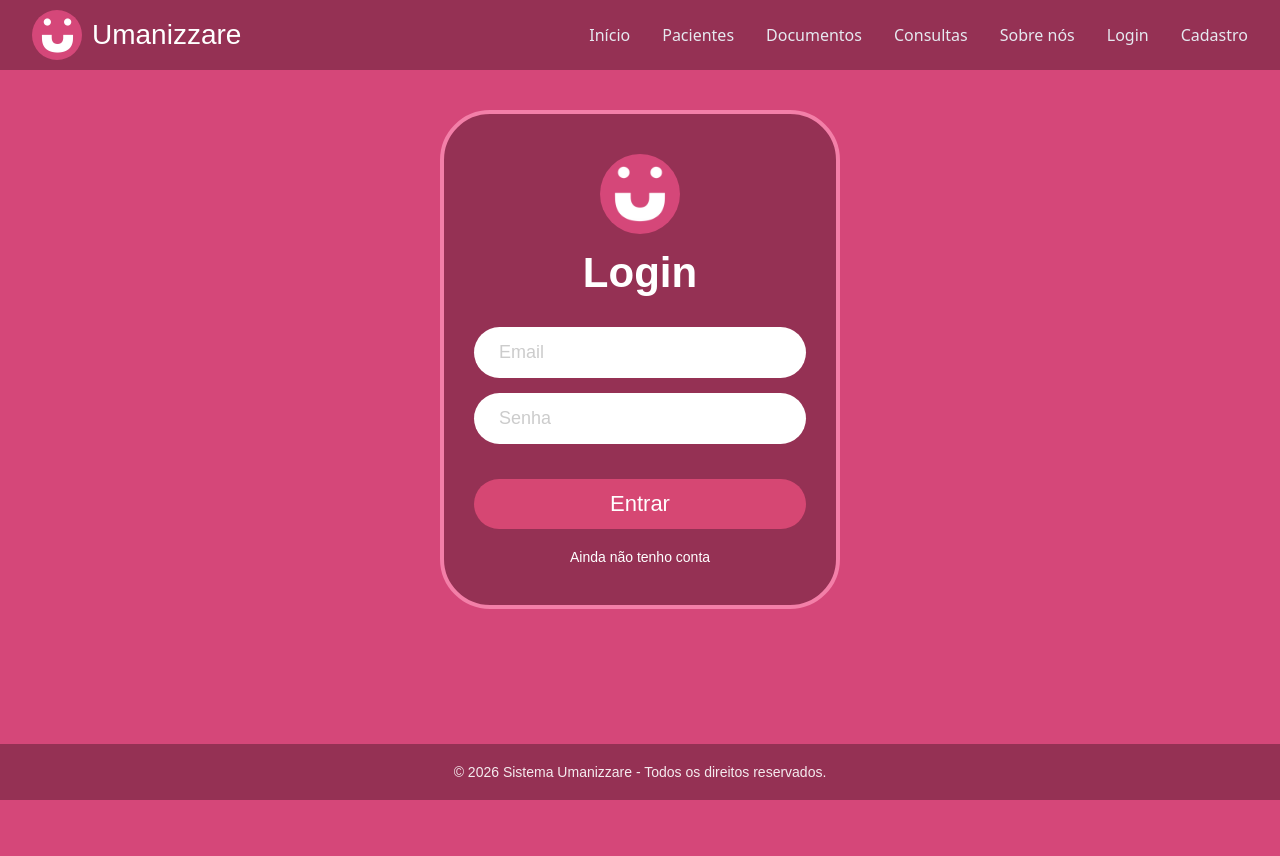
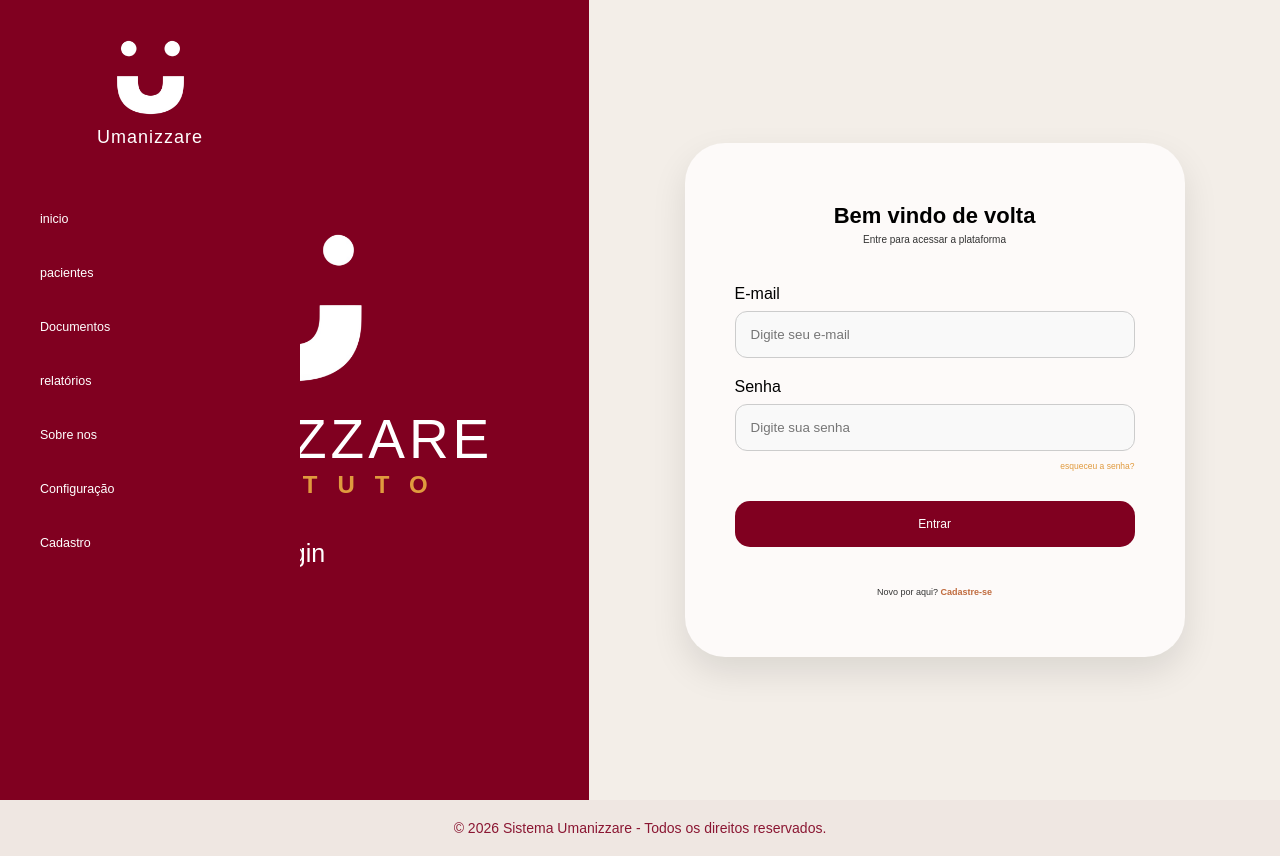
Before and after one commit to Joviviz/sistema-umanizzare, a React (Vite) app: page /login in a window 1280 px wide. Before the commit the page ends 800 px from the top, so only its background shows below. Built offline with nearby package versions, Linux system fonts and the light colour scheme.

Commit message:
mudando o designer das paginas

```diff
--- a/src/components/Footer/styles.module.css
+++ b/src/components/Footer/styles.module.css
@@ -1,6 +1,6 @@
 .footer {
-    background-color: #953154 ;
-    color: #ffffff;
+    background-color: #EFE7E2;
+    color: #800020;
     padding: 20px 0;
     text-align: center;
     width: 100%;
--- a/src/components/Header/index.tsx
+++ b/src/components/Header/index.tsx
@@ -1,59 +1,45 @@
 import styles from "./styles.module.css";
-import { Link } from "react-router-dom";
-
+import { Link, useLocation } from "react-router-dom";
 import logo from "../../assets/images/logo.png";
 
 export function Header() {
+  const location = useLocation();
+
+  // Função auxiliar para verificar qual aba está ativa na URL
+  const isActive = (path: string) => location.pathname === path ? styles.active : "";
+
   return (
-    <header className={styles.header}>
-      <div className={styles.headerContent}>
-        <a href="#" className={styles.brand}>
-          <div className={styles.logoCircle}>
+    <aside className={styles.sidebar}>
+      {/* Área da Logo no topo da barra lateral */}
+      <div className={styles.logoArea}>
         <img src={logo} alt="Umanizzare" className={styles.logoImage} />
+        <h1 className={styles.brandName}>Umanizzare</h1>
       </div>
-          <h1 className={styles.brandName}>Umanizzare</h1>
+
+      {/* Menu de Navegação Vertical */}
+      <nav className={styles.nav}>
+        <Link to="/" className={`${styles.navLink} ${isActive("/")}`}>
+          inicio
+        </Link>
+        <a href="#pacientes" className={styles.navLink}>
+          pacientes
         </a>
-
-        <nav className={styles.nav}>
-          <ul className={styles.navList}>
-            <li>
-              <Link to="/" className={styles.navLink}>
-                Início
-              </Link>
-            </li>
-            <li>
-              <a href="#pacientes" className={styles.navLink}>
-                Pacientes
-              </a>
-            </li>
-            <li>
         <a href="#documentos" className={styles.navLink}>
           Documentos
         </a>
-            </li>
-            <li>
         <a href="#consultas" className={styles.navLink}>
-                Consultas
+          relatórios
         </a>
-            </li>
-            <li>
         <a href="#sobre" className={styles.navLink}>
-                Sobre nós
+          Sobre nos
         </a>
-            </li>
-            <li>
         <Link to="/login" className={styles.navLink}>
-                Login
+          Configuração
         </Link>
-            </li>
-            <li>
         <Link to="/register" className={styles.navLink}>
           Cadastro
         </Link>
-            </li>
-          </ul>
       </nav>
-      </div>
-    </header>
+    </aside>
   );
 }
--- a/src/components/Header/styles.module.css
+++ b/src/components/Header/styles.module.css
@@ -1,71 +1,59 @@
-.header{
-    background-color: #953154;
-    display: flex;
-    align-items: center;
-    top: 0;
-    position: sticky;
-    height: 7rem;
-    padding: 0 3.2rem;
+.sidebar {
+  width: 300px;
+  height: 100vh;
+  background-color: #800020; /* Vinho principal da paleta */
+  display: flex;
+  flex-direction: column;
+  padding: 40px 0;
+  position: fixed;
+  left: 0;
+  top: 0;
+  z-index: 1000;
 }
 
-/* LOGO*/
-.brand {
+.logoArea {
   display: flex;
+  flex-direction: column;
   align-items: center;
-  text-decoration: none;
-  gap: 10px;
-}
-
-.logoCircle {
-  width: 50px;
-  height: 50px;
-  background-color: #D54779; /* Cor rosa do fundo da logo */
-  border-radius: 50%;
-  display: flex;
-  justify-content: center;
-  align-items: center;
-  overflow: hidden;
+  margin-bottom: 50px;
+  text-align: center;
 }
 
 .logoImage {
-  width: 70%;
+  width: 75px;
   height: auto;
-  object-fit: contain;
+  margin-bottom: 12px;
 }
 
 .brandName {
-  color: white;
-  font-family: 'Handlee', sans-serif; /* A fonte manuscrita que você viu na imagem */
-  font-size: 28px;
-  font-weight: 400;
+  color: #ffffff;
+  font-family: 'Poppins', sans-serif; /* Use a mesma fonte do design */
+  font-weight: 300;
+  font-size: 1.8rem;
+  letter-spacing: 1px;
 }
 
-/*BARRA DE NAVEGAÇAO*/
-.headerContent{
-    margin: 0 auto;
-    width: 100%;
-    display: flex;
-    align-items: center;
-    justify-content: space-between;
-}
-
-.nav{
-    display: flex;
-    align-items: center;
-}
-
-.navList{
-    list-style: none;
-    display: flex;
-    gap: 3.2rem;
+.nav {
+  display: flex;
+  flex-direction: column;
+  gap: 12px;
+  width: 100%;
 }
 
 .navLink {
-    text-decoration: none;
-    color: var(--default-text);
-    display: flex;
-    align-items: center;
+  color: #ffffff;
+  font-family: 'Poppins', sans-serif;
+  font-size: 1.25rem;
+  text-decoration: none;
+  padding: 14px 40px;
+  width: 90%; /* Deixa um espaço na ponta direita para o arredondamento aparecer */
+  border-top-right-radius: 20px;
+  border-bottom-right-radius: 20px;
+  background-color: transparent;
+  transition: all 0.25s ease-in-out;
 }
+
 .navLink:hover {
-    color: #F37FA8; /* Cor rosa para o hover */
+  background-color:#b52244;
+  padding-left: 45px;
 }
--- a/src/pages/Login/Login.module.css
+++ b/src/pages/Login/Login.module.css
@@ -1,98 +1,141 @@
 .container {
+  height: 100vh;
+  width: 100vw;
+  display: flex;
+  overflow: hidden;
+  font-family: 'Poppins', sans-serif;
+}
+
+/* LADO ESQUERDO - VINHO */
+.sidebar {
+  flex: 1;
+  background-color: #800020; /* Vinho Umanizzare */
+  display: flex;
+  flex-direction: column;
+  align-items: center;
+  justify-content: center;
+  color: white;
+  padding: 40px;
+}
+
+.logoArea {
+  text-align: center;
+}
+
+.logoArea img {
+  width: 150px; /* Logo maior como na imagem */
+  margin-bottom: 20px;
+}
+
+.logoArea h1 {
+  font-size: 5.5rem;
+  font-weight: 300;
+  letter-spacing: 4px;
+  text-transform: uppercase;
+}
+
+.logoArea h3{
+  display: block;
+  font-size: 1.5em;
+  letter-spacing: 20px;
+  color: #E09A3E; /* Bronze do Instituto */
+  margin-top: 0px;
+  margin-bottom: 40px;
+}
+
+.sidebar h2 {
+  font-size: 2.5rem;
+  font-weight: 400;
+}
+
+/* LADO DIREITO - CREME */
+.formSection {
+  flex: 1.2;
+  background-color: #f3eee8; /* Fundo creme da imagem */
   display: flex;
   justify-content: center;
   align-items: center;
-  padding: 40px 20px;
-  background-color: #D54779; /* Cor rosa do fundo externo */
+  padding: 40px;
 }
 
-.card {
-  background-color: #953154; /* Cor rosa escuro do card interno */
+.loginCard {
+  background-color: #fdfaf9; /* Branco levemente quente */
   width: 100%;
-  max-width: 400px;
-  padding: 40px 30px;
-  border-radius: 50px; /* Bordas bem arredondadas */
+  max-width: 500px;
+  padding: 60px 50px;
+  border-radius: 40px;
+  box-shadow: 0 15px 35px rgba(0, 0, 0, 0.1);
   text-align: center;
-  border: 4px solid #F37FA8; /* Borda levemente mais clara */
-}
-/*LOGO*/
-.iconContainer {
-  display: flex;
-  justify-content: center;
-  margin-bottom: 10px;
 }
 
-.logoContainer {
-  display: flex;
-  justify-content: center;
-  margin-bottom: 15px;
+.header h3 {
+  color: #000;
+  font-size: 2.2rem;
+  margin-bottom: 5px;
 }
 
-.logoCircle {
-  background-color: #D54779; /* Cor rosa do fundo da logo */
-  width: 80px;
-  height: 80px;
-  border-radius: 50%;
-  display: flex;
-  justify-content: center;
-  align-items: center;
-  overflow: hidden;
+.header p {
+  color: #333;
+  font-size: 1rem;
+  margin-bottom: 40px;
 }
 
-.logoImage {
-  width: 70%; /* Para a logo não tocar nas bordas do círculo */
-  height: auto;
-  object-fit: contain;
+.inputGroup {
+  text-align: left;
+  margin-bottom: 20px;
 }
-.title {
-  color: white;
-  font-family: 'Handlee', sans-serif;
-  font-size: 42px;
+
+.inputGroup label {
+  display: block;
+  color: #000;
+  margin-bottom: 8px;
+  font-weight: 500;
+}
+
+.inputGroup input {
+  width: 100%;
+  padding: 15px;
+  border: 1px solid #ccc;
+  border-radius: 12px;
+  background-color: #f9f9f9;
+  outline: none;
+}
+
+.forgotPassword {
+  display: block;
+  text-align: right;
+  color: #E09A3E; /* Cor bronzeada para o link */
+  font-size: 0.85rem;
+  text-decoration: none;
+  margin-top: -10px;
   margin-bottom: 30px;
 }
 
-.form {
-  display: flex;
-  flex-direction: column;
-  gap: 15px;
+.btnEntrar {
+  width: 100%;
+  background-color: #800020;
+  color: white;
+  padding: 16px;
+  border: none;
+  border-radius: 15px;
+  font-size: 1.2rem;
+  font-weight: 500;
+  cursor: pointer;
+  transition: 0.3s;
 }
 
-.input {
-  padding: 15px 25px;
-  border-radius: 30px;
-  border: none;
-  font-size: 18px;
-  color: #47474766;
-  outline: none;
+.btnEntrar:hover {
+  background-color: #600018;
 }
 
-.input::placeholder {
-  color: #ccc;
-  font-family: 'Handlee', sans-serif;
+.footerLink {
+  margin-top: 40px;
+  color: #333;
+  font-size: 0.9rem;
 }
 
-.button {
-  margin-top: 20px;
-  padding: 12px;
-  background-color: #d64773;
-  color: white;
-  border: none;
-  border-radius: 25px;
-  font-size: 22px;
-  cursor: pointer;
-  font-family: 'Handlee', sans-serif;
-  transition: opacity 0.2s;
+.footerLink a {
+  color: #c06b3e;
+  font-weight: bold;
+  text-decoration: none;
 }
-
-.button:hover {
-  opacity: 0.9;
-}
-
-.link {
-  display: block;
-  margin-top: 20px;
-  color: white;
-  text-decoration: none;
-  font-size: 14px;
-  font-family: sans-serif;
-}
--- a/src/pages/Login/index.tsx
+++ b/src/pages/Login/index.tsx
@@ -3,28 +3,55 @@ import { Link } from 'react-router-dom';
 import logo from "../../assets/images/logo.png";
 
 export function Login() {
+  const handleSubmit = (e: React.FormEvent) => {
+    e.preventDefault();
+  };
+
   return (
     <div className={styles.container}>
-      <div className={styles.card}>
-        <div className={styles.logoContainer}>
-            <div className={styles.logoCircle}>
-                <img src={logo} alt="Logo Umanizzare" className={styles.logoImage} />
+
+      {/* SEÇÃO VINHO (ESQUERDA) */}
+      <div className={styles.sidebar}>
+        <div className={styles.logoArea}>
+           <img src={logo} alt="Logo Umanizzare" />
+           <h1>Umanizzare</h1>
+           <h3>INSTITUTO</h3>
+        </div>
+        <h2>Login</h2>
+      </div>
+
+      {/* SEÇÃO FORMULÁRIO (DIREITA) */}
+      <div className={styles.formSection}>
+        <div className={styles.loginCard}>
+          <div className={styles.header}>
+            <h3>Bem vindo de volta</h3>
+            <p>Entre para acessar a plataforma</p>
+          </div>
+
+          <form onSubmit={handleSubmit}>
+            <div className={styles.inputGroup}>
+              <label>E-mail</label>
+              <input type="email" placeholder="Digite seu e-mail" required />
             </div>
+
+            <div className={styles.inputGroup}>
+              <label>Senha</label>
+              <input type="password" placeholder="Digite sua senha" required />
+            </div>
+
+            <a href="#" className={styles.forgotPassword}>esqueceu a senha?</a>
+
+            <button type="submit" className={styles.btnEntrar}>
+              Entrar
+            </button>
+          </form>
+
+          <p className={styles.footerLink}>
+            Novo por aqui? <Link to="/register">Cadastre-se</Link>
+          </p>
         </div>
+      </div>
 
-        <h1 className={styles.title}>Login</h1>
-
-        <form className={styles.form}>
-          <input type="email" placeholder="Email" className={styles.input} />
-          <input type="password" placeholder="Senha" className={styles.input} />
-
-          <button type="submit" className={styles.button}>Entrar</button>
-        </form>
-
-        <Link to="/register" className={styles.link}>
-          Ainda não tenho conta
-        </Link>
-      </div>
     </div>
   );
 }
--- a/src/styles/global.css
+++ b/src/styles/global.css
@@ -14,7 +14,7 @@ body {
   font-size: 1.6rem;
   background: var(--gray-900);
   color: var(--text-default);
-  background-color: #D54779;
+  background-color: #EFE7E2;
 }
 
 .form{
@@ -49,5 +49,5 @@ html, body, #root {
 /* O conteúdo das páginas (Home, Login, etc) */
 .main-content {
   flex: 1; /* Isso faz esse bloco "empurrar" o footer para o final */
-  background-color: #D54779; /* Cor de fundo que você está usando */
+  background-color: #EFE7E2; /* Cor de fundo que você está usando */
 }
```
Lines whose indentation alone changed are shown as unchanged.
